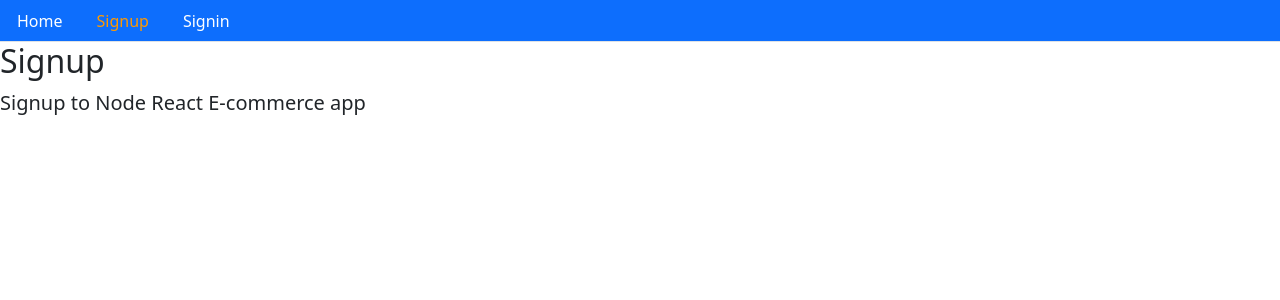
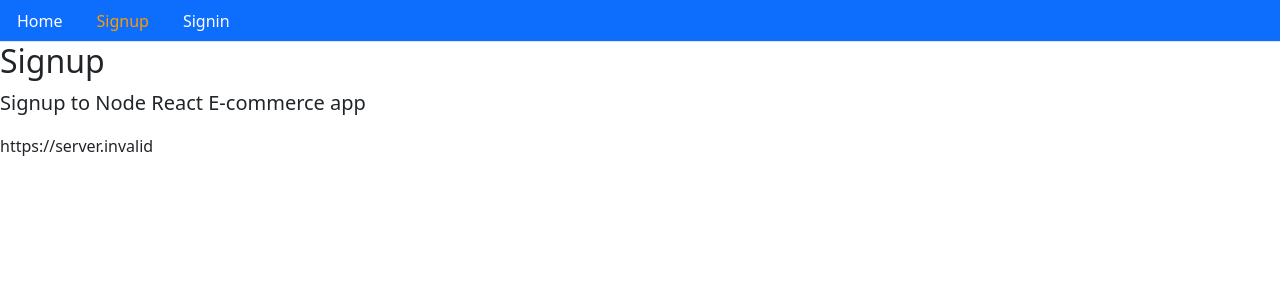
Before and after one commit to johnkatua/ecommerce, a React (Create React App) app in the folder client/: page /signup in a window 1280 px wide. Shown: the top 300 px of the page. Built offline with nearby package versions, Linux system fonts and the light colour scheme; no server answers; the HTML template or start-up script is replaced by a standard one.

Commit message:
changed dotenv file

```diff
--- a/client/src/config.js
+++ b/client/src/config.js
@@ -1 +1 @@
-export const API = process.env.REACT_APP_NOT_SECRET;
+export const API = process.env.REACT_APP_API_URL;
--- a/client/src/user/Signup.js
+++ b/client/src/user/Signup.js
@@ -5,7 +5,7 @@ import Layout from '../core/Layout';
 const Signup = () => {
   return (
       <Layout title='Signup' description='Signup to Node React E-commerce app'>
-
+        {API}
       </Layout>
   )
 };
```
